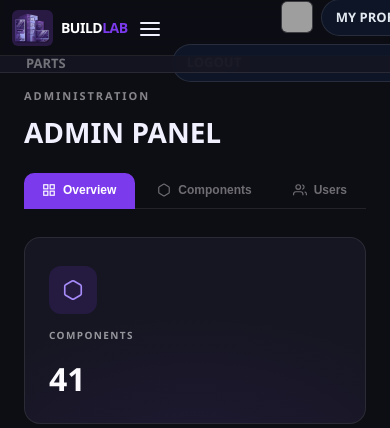
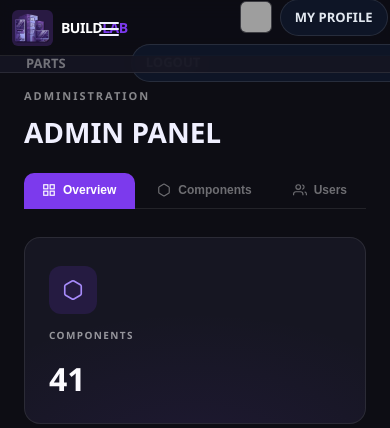
Before and after one commit to Danp0000r/OOP-GROUP-2-v.1, a Flask app: page /admin/ in a window 390 px wide; the page is wider, and only the part inside the window is pictured. Shown: the top 428 px of that part. Run offline with Flask 3, Linux system fonts and the light colour scheme; a user stored in the database is signed in; data comes from the database, SQL or seed files in the repository; data that the repository does not hold is empty; grey boxes are pictures that could not be loaded.

Commit message:
mobile view

```diff
--- a/static/css/style.css
+++ b/static/css/style.css
@@ -12,9 +12,11 @@
   --green:    #22c55e;
   --red:      #ef4444;
 }
-html { height:100%; }
-body { background:var(--bg); color:var(--text); font-family:'Segoe UI',system-ui,sans-serif; line-height:1.5; display:flex; flex-direction:column; min-height:100vh; }
-main { flex:1; }
+html { height:100%; width:100%; }
+body { background:var(--bg); color:var(--text); font-family:'Segoe UI',system-ui,sans-serif; line-height:1.5; display:flex; flex-direction:column; min-height:100vh; width:100%; max-width:100vw; overflow-x:hidden; }
+main { flex:1; width:100%; }
+
+img, svg, video, canvas { max-width:100%; height:auto; }
 a    { color:inherit; text-decoration:none; }
 
 /* ─── Navbar ──────────────────────────────────────────── */
--- a/templates/base.html
+++ b/templates/base.html
@@ -2,7 +2,7 @@
 <html lang="en">
 <head>
   <meta charset="UTF-8">
-  <meta name="viewport" content="width=1024, initial-scale=1.0, viewport-fit=cover">
+  <meta name="viewport" content="width=device-width, initial-scale=1.0, viewport-fit=cover">
   <title>{% block title %}BuildLab{% endblock %} — Philippines Custom PC Builder</title>
   <link rel="icon" type="image/png" href="{{ url_for('static', filename='logo.png') }}">
   <link rel="stylesheet" href="{{ url_for('static', filename='css/style.css') }}">
```
